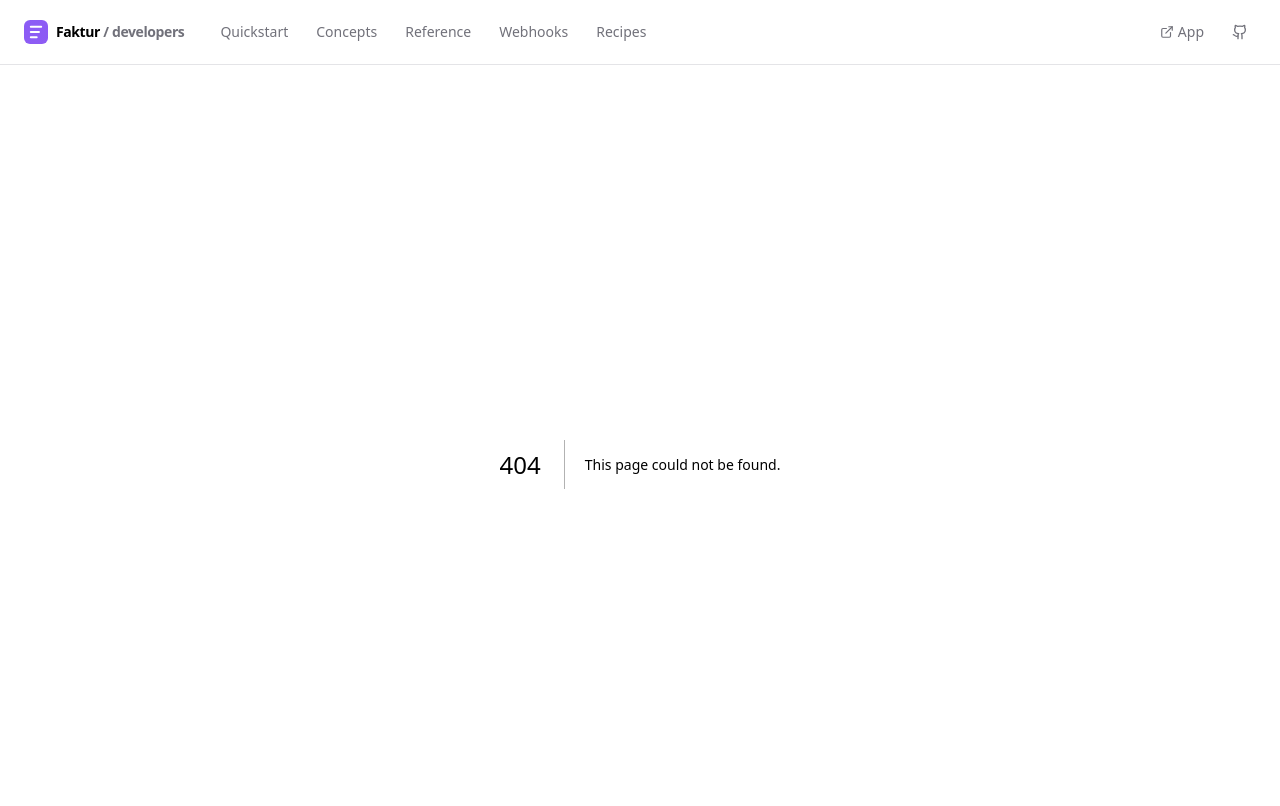
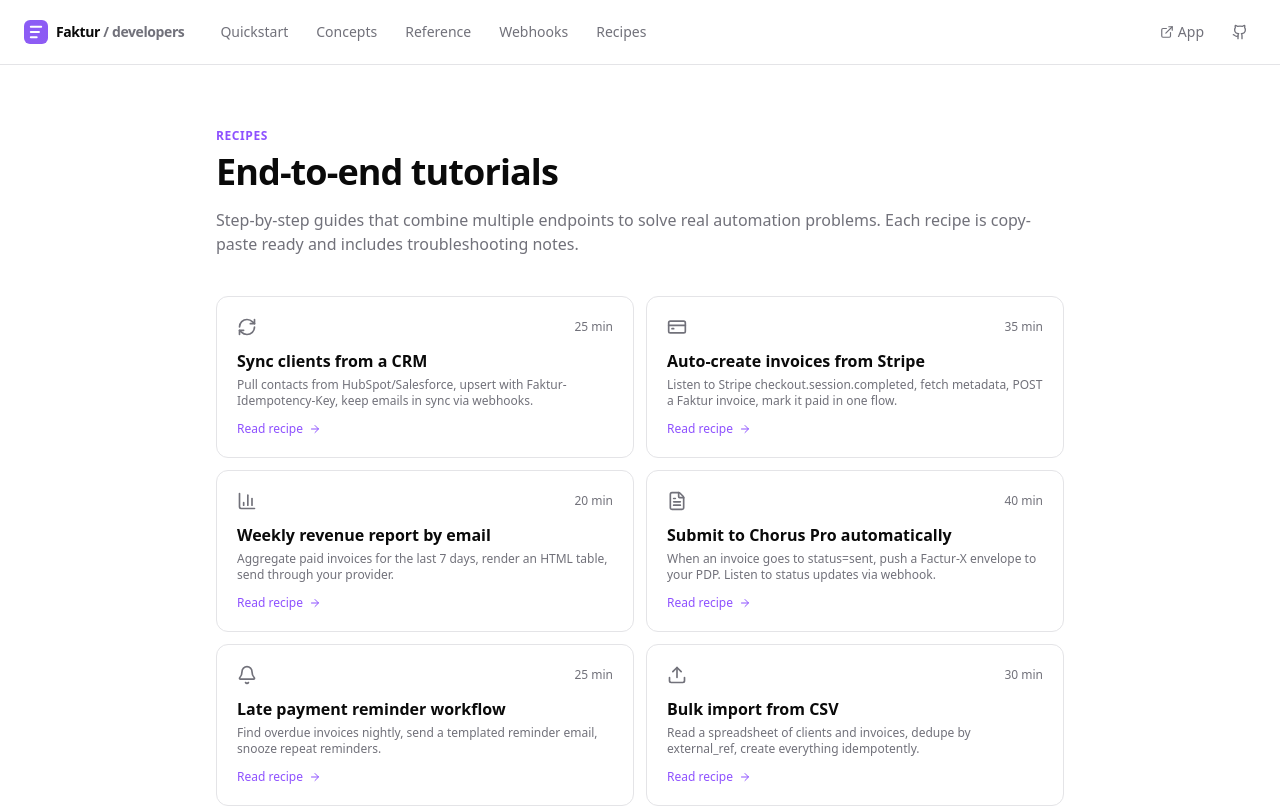
Before and after one commit to fakturapp/docs, a Next.js app: page /recipes in a window 1280 px wide. Before the commit this address had no page. Shown: the top 806 px of the page. Built offline with nearby package versions, Linux system fonts and the light colour scheme.

Commit message:
feat(docs): add Recipes index page (6 end-to-end tutorials) and /webhooks redirect

```diff
--- /dev/null
+++ b/src/app/recipes/page.tsx
@@ -0,0 +1,94 @@
+import Link from 'next/link'
+import { ArrowRight, RefreshCw, CreditCard, BarChart3, FileText, Bell, Upload } from 'lucide-react'
+
+export const metadata = { title: 'Recipes — Faktur Developers' }
+
+const recipes = [
+  {
+    title: 'Sync clients from a CRM',
+    description:
+      'Pull contacts from HubSpot/Salesforce, upsert with Faktur-Idempotency-Key, keep emails in sync via webhooks.',
+    href: '/recipes/sync-clients-from-crm',
+    icon: RefreshCw,
+    minutes: 25,
+  },
+  {
+    title: 'Auto-create invoices from Stripe',
+    description:
+      'Listen to Stripe checkout.session.completed, fetch metadata, POST a Faktur invoice, mark it paid in one flow.',
+    href: '/recipes/auto-invoice-from-stripe',
+    icon: CreditCard,
+    minutes: 35,
+  },
+  {
+    title: 'Weekly revenue report by email',
+    description:
+      'Aggregate paid invoices for the last 7 days, render an HTML table, send through your provider.',
+    href: '/recipes/weekly-revenue-report',
+    icon: BarChart3,
+    minutes: 20,
+  },
+  {
+    title: 'Submit to Chorus Pro automatically',
+    description:
+      'When an invoice goes to status=sent, push a Factur-X envelope to your PDP. Listen to status updates via webhook.',
+    href: '/recipes/factur-x-submission',
+    icon: FileText,
+    minutes: 40,
+  },
+  {
+    title: 'Late payment reminder workflow',
+    description:
+      'Find overdue invoices nightly, send a templated reminder email, snooze repeat reminders.',
+    href: '/recipes/reminder-automation',
+    icon: Bell,
+    minutes: 25,
+  },
+  {
+    title: 'Bulk import from CSV',
+    description:
+      'Read a spreadsheet of clients and invoices, dedupe by external_ref, create everything idempotently.',
+    href: '/recipes/bulk-import-csv',
+    icon: Upload,
+    minutes: 30,
+  },
+]
+
+export default function RecipesIndex() {
+  return (
+    <div className="mx-auto max-w-4xl px-4 py-16 sm:px-6">
+      <p className="text-xs font-semibold uppercase tracking-wider text-violet-500">Recipes</p>
+      <h1 className="mt-2 text-4xl font-semibold tracking-tight">End-to-end tutorials</h1>
+      <p className="mt-4 text-(--muted-foreground)">
+        Step-by-step guides that combine multiple endpoints to solve real automation problems.
+        Each recipe is copy-paste ready and includes troubleshooting notes.
+      </p>
+
+      <div className="mt-10 grid gap-3 sm:grid-cols-2">
+        {recipes.map((r) => {
+          const Icon = r.icon
+          return (
+            <Link
+              key={r.title}
+              href={r.href}
+              className="group flex flex-col gap-3 rounded-xl border border-(--border) bg-(--background) p-5 transition-colors hover:bg-(--muted)/40"
+            >
+              <div className="flex items-center justify-between">
+                <Icon className="size-5 text-(--muted-foreground)" />
+                <span className="text-xs text-(--muted-foreground)">{r.minutes} min</span>
+              </div>
+              <div>
+                <p className="font-semibold">{r.title}</p>
+                <p className="mt-1 text-xs text-(--muted-foreground)">{r.description}</p>
+              </div>
+              <div className="mt-auto flex items-center gap-1.5 text-xs font-medium text-violet-500">
+                Read recipe
+                <ArrowRight className="size-3 transition-transform group-hover:translate-x-0.5" />
+              </div>
+            </Link>
+          )
+        })}
+      </div>
+    </div>
+  )
+}
--- /dev/null
+++ b/src/app/webhooks/page.tsx
@@ -0,0 +1,5 @@
+import { redirect } from 'next/navigation'
+
+export default function WebhooksRedirect() {
+  redirect('/concepts/webhooks')
+}
```
